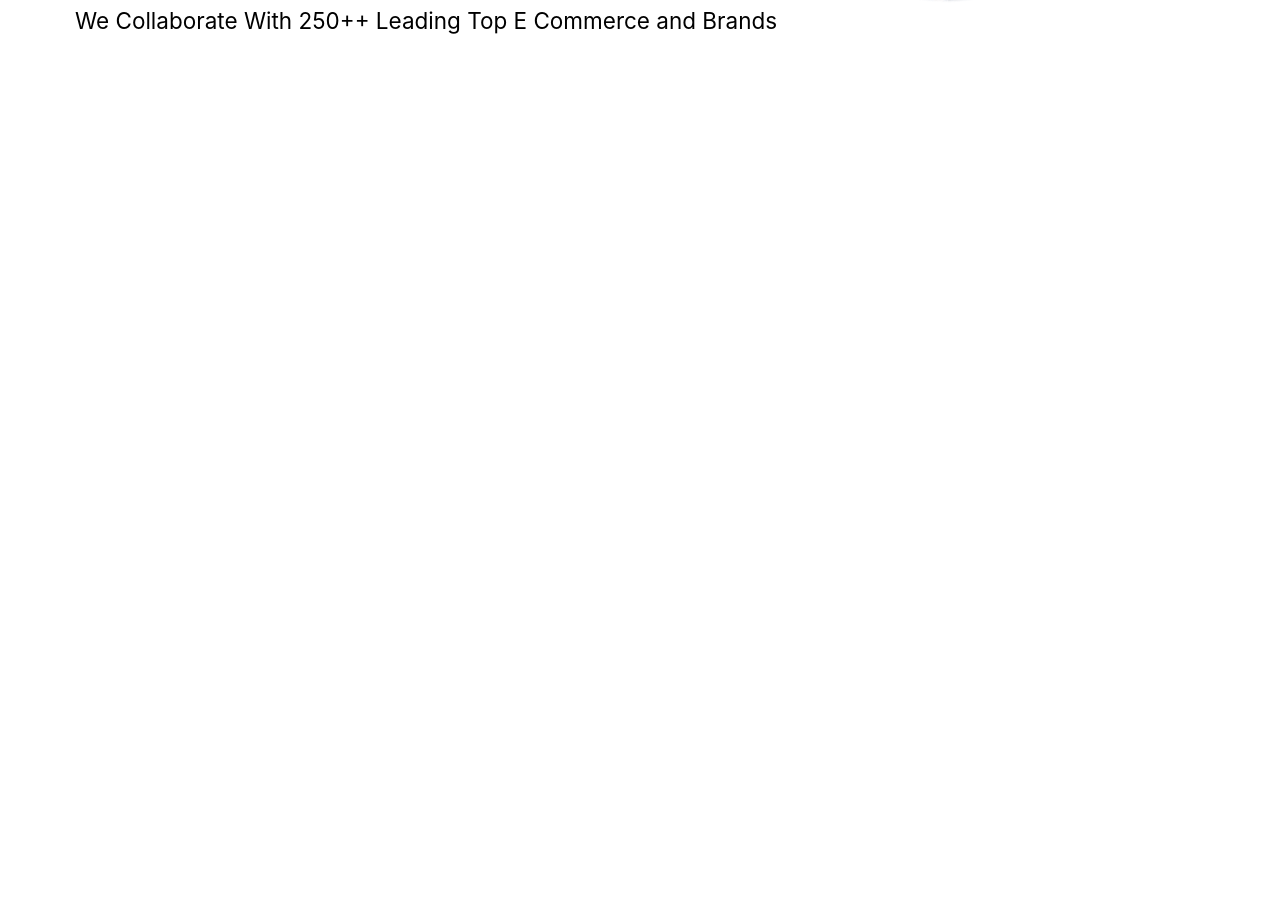
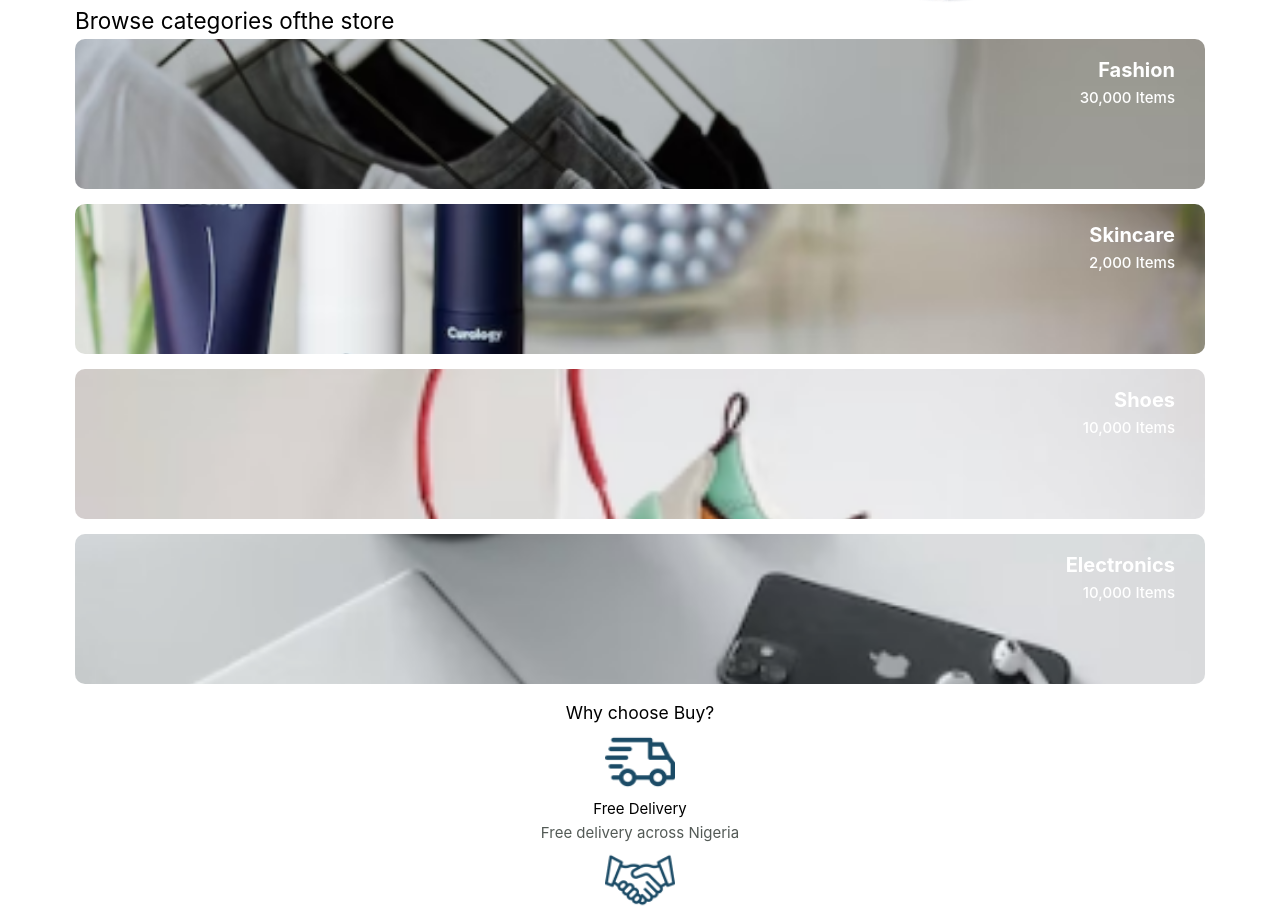
Before and after one commit to ibimina/buy, a Vue app: page / in a window 1280 px wide. Shown: the part 480-1392 px from the top of the page. Before the commit the page ends 800 px from the top, so only its background shows below. Built offline with nearby package versions, Linux system fonts and the light colour scheme.

Commit message:
docs: add categories section

```diff
--- a/src/views/HomeView.vue
+++ b/src/views/HomeView.vue
@@ -17,12 +17,46 @@ import LandingNavbar from '@/components/LandingNavbar.vue';
         <img :src="'/Hero Image.png'" alt="a lady with shopping bags">
       </div>
     </section>
-    <section class="brands">
-<h2>We Collaborate With 250++ Leading Top
-  E Commerce and Brands</h2>
-  <div class="brands">
-
-  </div>
+    <section class="categories">
+      <h2>Browse categories of<span class="store">the store</span> </h2>
+      <div class="category">
+        <div class="col_one">
+          <div class="bg_img fashion">
+            <h3 class="bold">fashion</h3>
+            <p class="light">30,000 items</p>
+          </div>
+          <div class="bg_img skincare">
+            <h3 class="bold">skincare</h3>
+            <p class="light">2,000 items</p>
+          </div>
+        </div>
+        <div class="col_two">
+          <div class="bg_img shoe">
+            <h3 class="bold">shoes</h3>
+            <p class="light">10,000 items</p>
+          </div>
+          <div class="bg_img electronics">
+            <h3 class="bold">electronics</h3>
+            <p class="light">10,000 items</p>
+          </div>
+        </div>
+      </div>
+    </section>
+    <section class="why">
+      <h3>Why choose Buy?</h3>
+      <div class="delivery">
+        <img :src="'/images/delivery.png'" alt="a delivery bus" class=" land_icon">
+        <h4>Free Delivery</h4>
+        <p class="grey">Free delivery across Nigeria</p>
+      </div>
+      <div class="trust"><img :src="'/images/trust.png'" alt="shaking hands" class="land_icon">
+        <h4>Trusted platform</h4>
+        <p class="grey">We are partners with top leading E-commerce and brands</p>
+      </div>
+      <div class="support"><img :src="'/images/support.png'" alt="24/7" class="land_icon">
+        <h4>here for you</h4>
+        <p class="grey">24/7 customer support avaliable</p>
+      </div>
     </section>
   </main>
 </template>
@@ -62,12 +96,71 @@ import LandingNavbar from '@/components/LandingNavbar.vue';
   margin: 1em 0;
   transition: all 0.2s ease-in-out;
 }
-.shopping:hover{
+
+.shopping:hover {
   background-color: #000;
 }
+
 .image {
   max-width: 600px;
   margin: auto;
+}
+
+.col_one,
+.fashion,
+.shoe {
+  margin-bottom: 1em;
+}
+
+.bg_img {
+  background-position: center;
+  background-repeat: no-repeat;
+  background-size: cover;
+  height: 10em;
+  border-radius: 10px;
+  color: #fff;
+  text-align: right;
+  padding: 1em 2em;
+}
+
+.bg_img {
+  text-transform: capitalize;
+}
+
+.fashion {
+  background-image: url('../assets/fashion.png');
+}
+
+.electronics {
+  background-image: url('../assets/electronics.png');
+}
+
+.skincare {
+  background-image: url('../assets/skincare.png');
+}
+
+.shoe {
+  background-image: url('../assets/shoe.png');
+}
+
+.land_icon {
+  width: 70px;
+  margin: auto;
+}
+.why{
+  text-align: center;
+  margin: 1em 0;
+}
+.grey{
+  color: #535A56;
+}
+.bold {
+  font-size: 20px;
+  font-weight: 700;
+}
+
+.light {
+  font-weight: 500;
 }
 
 @media (min-width:60rem) {
```
